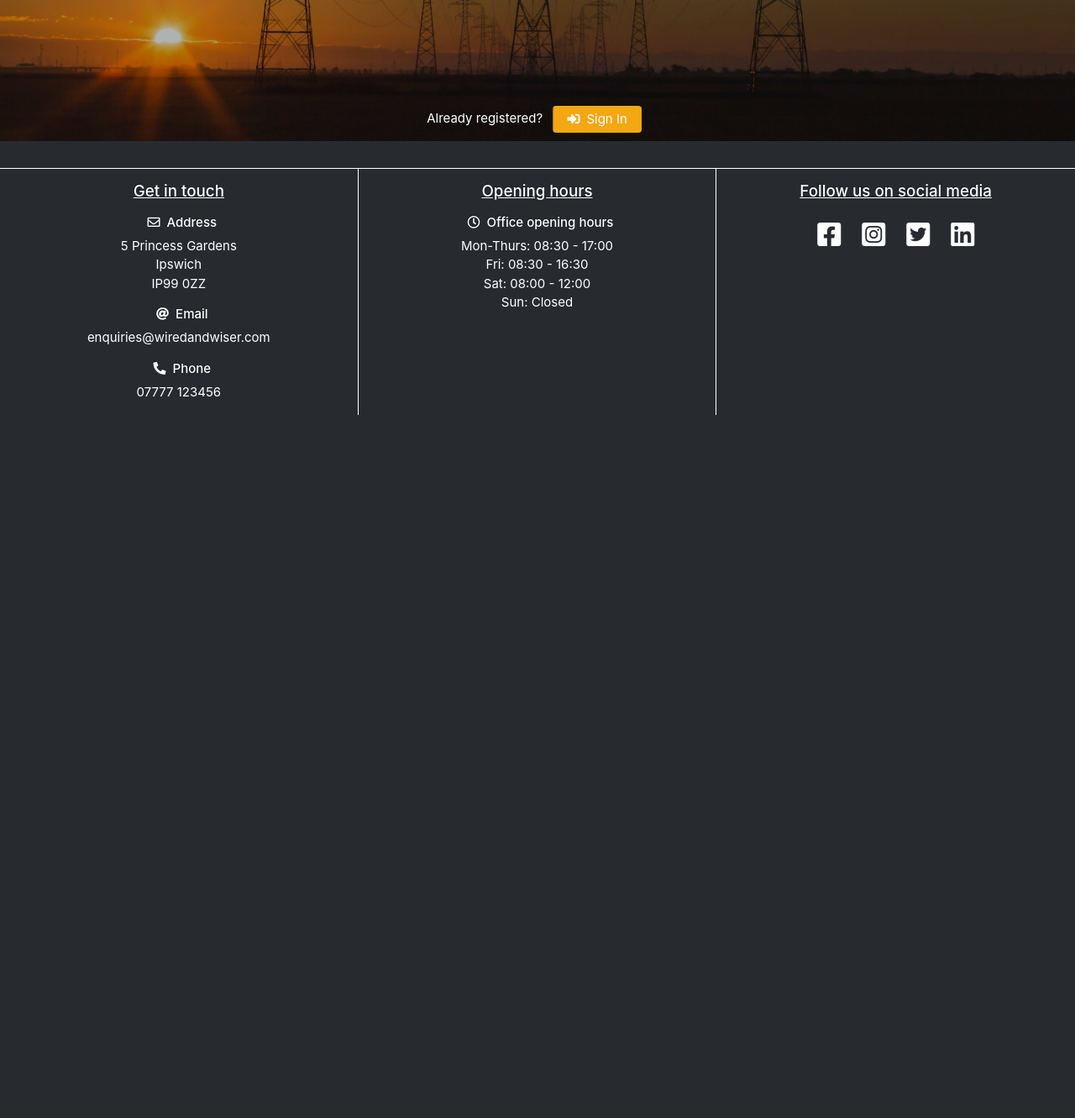
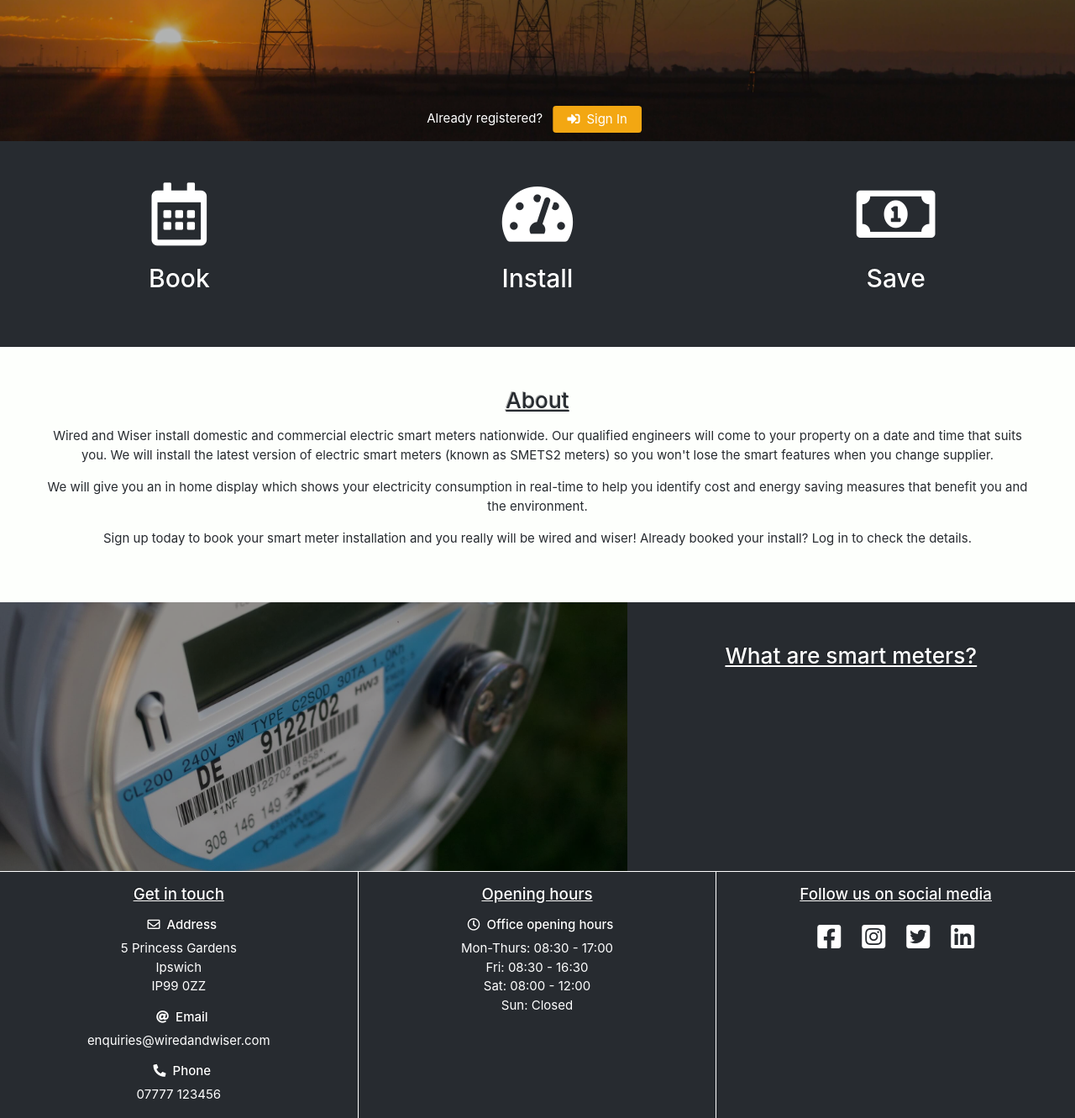
Before and after one commit to LukeGarnham/Wired-and-Wiser-MS3, a Flask app: page / in a window 1280 px wide. Shown: the part 608-1939 px from the top of the page at 84% size. Before the commit the page ends 1102 px from the top, so only its background shows below. Run offline with Flask 2, Linux system fonts and the light colour scheme; some libraries are stand-ins or nearby versions.

Commit message:
Added content to home page.

```diff
--- a/static/css/style.css
+++ b/static/css/style.css
@@ -2,6 +2,7 @@
 
 body {
     padding-top: 56px;
+    color: #fff;
 }
 
 /*------------------------------------------------Button styles*/
@@ -31,6 +32,11 @@ body {
     color: #fff;
 }
 
+.white {
+    background-color: #FDFFFC;
+    color: #272B30;
+}
+
 .underline {
     text-decoration: underline;
 }
@@ -39,8 +45,7 @@ body {
 
 .navbar {
     border-bottom: 1px solid #fff;
-    background-color: #272b30;
-    /* height: 56px; */
+    min-height: 56px;
 }
 
 .navbar-brand i {
@@ -58,11 +63,8 @@ footer {
     font-size: xx-large;
 }
 
-.social-media-link:hover {
-    text-decoration: none;
-}
-
-/*----------------------------------------------------------------------------------------------------------Jumbotron*/
+/*----------------------------------------------------------------------------------------------------------Home Page*/
+/*------------------------------------------------Jumbotron*/
 
 .jumbotron {
     background-image: url('https://raw.githubusercontent.com/LukeGarnham/Wired-and-Wiser-MS3/master/static/images/jumbotron-image.jpg');
@@ -81,6 +83,31 @@ footer {
     width: 100%;
     position: relative;
 }
+
+/*------------------------------------------------Icons*/
+
+#icons {
+    font-size: 500%;
+}
+
+/*------------------------------------------------Home page*/
+
+.image-tile {
+    height: 40vh;
+    width: 100%;
+    background-size: cover;
+    background-repeat: no-repeat;
+    background-attachment: fixed;
+    background-position: bottom center;
+    border: none;
+}
+
+#image-tile-1 {
+    background-image: url('https://raw.githubusercontent.com/LukeGarnham/Wired-and-Wiser-MS3/master/static/images/meter.jpg');
+}
+
+
+/*----------------------------------------------------------------------------------------------------------Media Queries*/
 
 /* The below positions the sign-in button to the bottom of the jumbotron. */
 /* The solution was achieved by referring to:  https://medium.com/front-end-weekly/absolute-centering-in-css-ea3a9d0ad72e */
@@ -111,5 +138,4 @@ footer {
     #footer-col-1 {
         border-right: 1px solid #fff;
     }
-
 }
--- a/templates/base.html
+++ b/templates/base.html
@@ -16,7 +16,7 @@
 <body>
     <header>
         <!-- The original code for the below navbar was copied from: https://getbootstrap.com/docs/4.5/components/navbar/#toggler -->
-        <nav class="navbar navbar-expand-lg fixed-top">
+        <nav class="navbar navbar-expand-lg fixed-top slate">
             <a class="navbar-brand" href="#">
                 <i class="fas fa-lightbulb mr-2"></i>Wired & Wiser
             </a>
@@ -100,16 +100,16 @@
                 <div class="col-12 col-md-6 offset-md-3 col-lg-4 offset-lg-0 py-3" id="footer-col-3">
                     <h5 class="underline mb-3">Follow us on social media</h5>
                     <div>
-                        <a href="" target="_blank" class="social-media-link mx-2">
+                        <a href="" target="_blank" class="social-media-link mx-2 text-decoration-none">
                             <i class="fab fa-facebook-square"></i>
                         </a>
-                        <a href="" target="_blank" class="social-media-link mx-2">
+                        <a href="" target="_blank" class="social-media-link mx-2 text-decoration-none">
                             <i class="fab fa-instagram-square"></i>
                         </a>
-                        <a href="" target="_blank" class="social-media-link mx-2">
+                        <a href="" target="_blank" class="social-media-link mx-2 text-decoration-none">
                             <i class="fab fa-twitter-square"></i>
                         </a>
-                        <a href="" target="_blank" class="social-media-link mx-2">
+                        <a href="" target="_blank" class="social-media-link mx-2 text-decoration-none">
                             <i class="fab fa-linkedin"></i>
                         </a>
                     </div>
--- a/templates/index.html
+++ b/templates/index.html
@@ -2,7 +2,7 @@
 
 {% block content %}
 
-    <div class="jumbotron jumbotron-fluid text-center text-white p-0">
+    <div class="jumbotron jumbotron-fluid text-center text-white p-0 mb-0">
         <div class="mask">
             <div class="container py-4">
                 <div>
@@ -23,8 +23,56 @@
         </div>
     </div>
 
-    <div class="content">
-
+    <div class="container-fluid">
+        <section id="icons" class="text-center mt-4 mb-5">
+            <div class="row">
+                <div class="col-12 col-sm-4 py-2">
+                    <i class="far fa-calendar-alt"></i>
+                    <h2>Book</h2>
+                </div>
+                <div class="col-12 col-sm-4 py-2">
+                    <i class="fas fa-tachometer-alt"></i>
+                    <h2>Install</h2>
+                </div>
+                <div class="col-12 col-sm-4 py-2">
+                    <i class="far fa-money-bill-alt"></i>
+                    <h2>Save</h2>
+                </div>
+            </div>
+        </section>
+        <section id="about">
+            <div class="row">
+                <div class="col-12 white text-center p-5">
+                    <h3 class="underline mb-3">About</h3>
+                    <p>
+                        Wired and Wiser install domestic and commercial electric smart meters nationwide. Our
+                        qualified engineers will come to your property on a date and time that suits you. We will
+                        install the latest version of electric smart meters (known as SMETS2 meters) so you won't
+                        lose the smart features when you change supplier.
+                    </p>
+                    <p>
+                        We will give you an in home display which shows your electricity consumption in real-time to
+                        help you identify cost and energy saving measures that benefit you and the environment.
+                    </p>
+                    <p>
+                        Sign up today to book your smart meter installation and you really will be wired and wiser!
+                        Already booked your install? Log in to check the details.
+                    </p>
+                </div>
+            </div>
+        </section>
+        <section id="what">
+            <div class="row">
+                <div class="col-12 col-md-7 p-0">
+                    <div id="image-tile-1" class="image-tile">
+                        <div class="mask"></div>
+                    </div>
+                </div>
+                <div class="col-12 col-md-5 text-center p-5">
+                    <h3 class="underline">What are smart meters?</h3>
+                </div>
+            </div>
+        </section>
     </div>
 
 {% endblock %}
```
